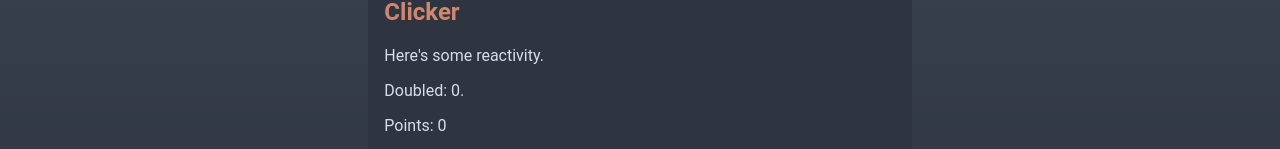
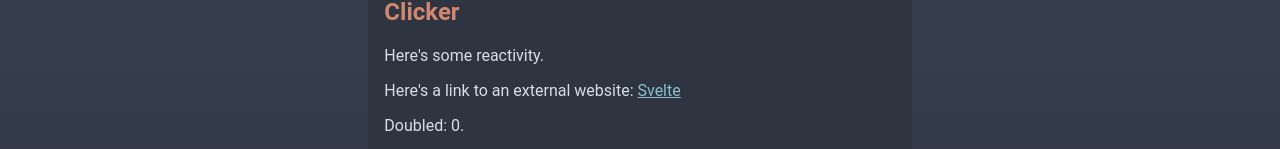
Before and after one commit to brendan-jarvis/svelte, a SvelteKit app: page / in a window 1280 px wide. Shown: the part 800-949 px from the top of the page. Built offline with nearby package versions, Linux system fonts and the light colour scheme.

Commit message:
a tag styling

```diff
--- a/src/components/clicker.svelte
+++ b/src/components/clicker.svelte
@@ -34,6 +34,10 @@
 
 <h2>Clicker</h2>
 <p>Here's some reactivity.</p>
+<p>
+	Here's a link to an external website:
+	<a href="https://svelte.dev" target="_blank" rel="noreferrer">Svelte</a>
+</p>
 <p>Doubled: {doubled}.</p>
 <p>Points: {calculatePoints(count)}</p>
 
--- a/src/routes/+layout.svelte
+++ b/src/routes/+layout.svelte
@@ -175,6 +175,14 @@
 		color: var(--frost-2);
 	}
 
+	:global(a:visited) {
+		color: var(--frost-3);
+	}
+
+	:global(a:hover) {
+		color: var(--frost-4);
+	}
+
 	/* Navigation styling */
 	nav,
 	footer {
```
